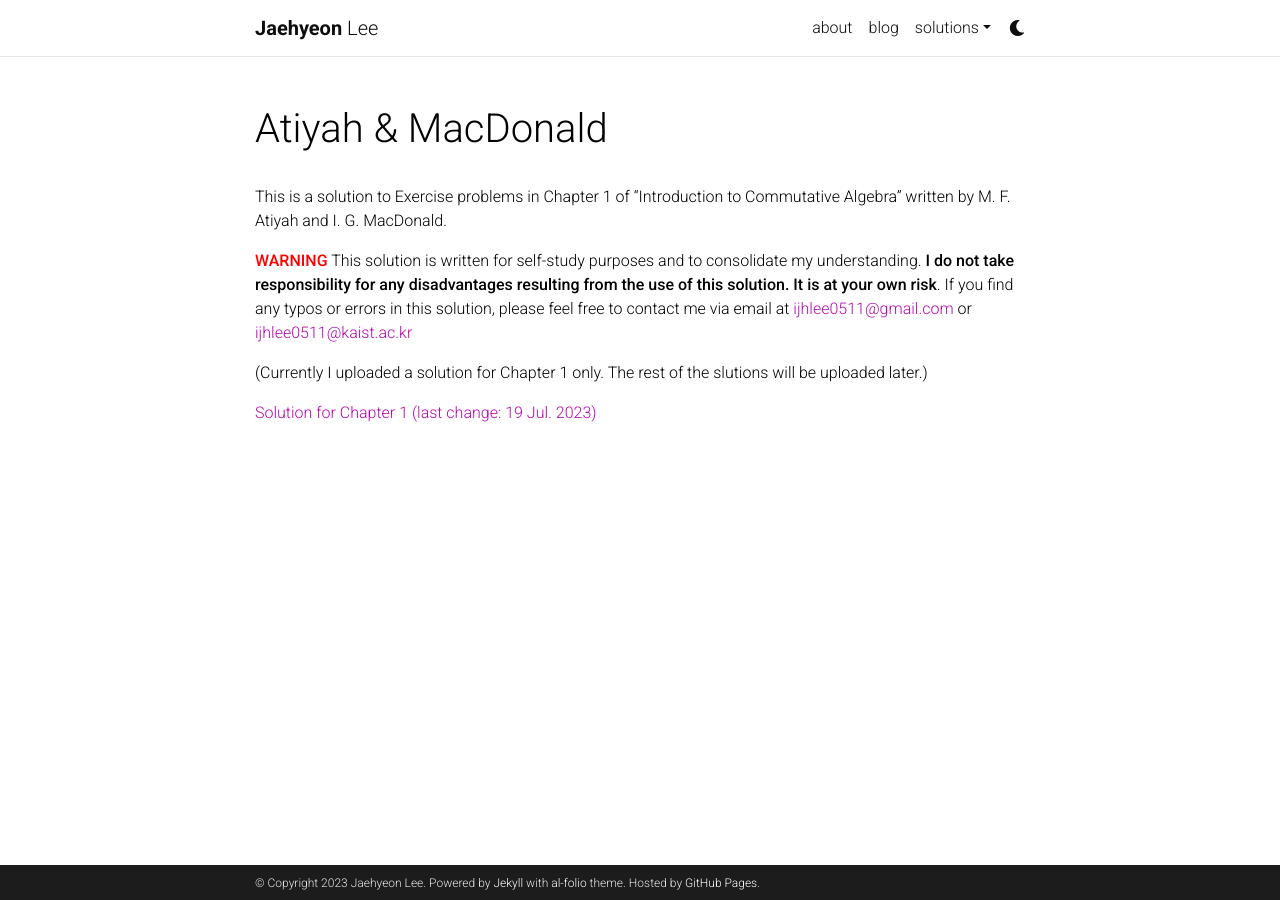
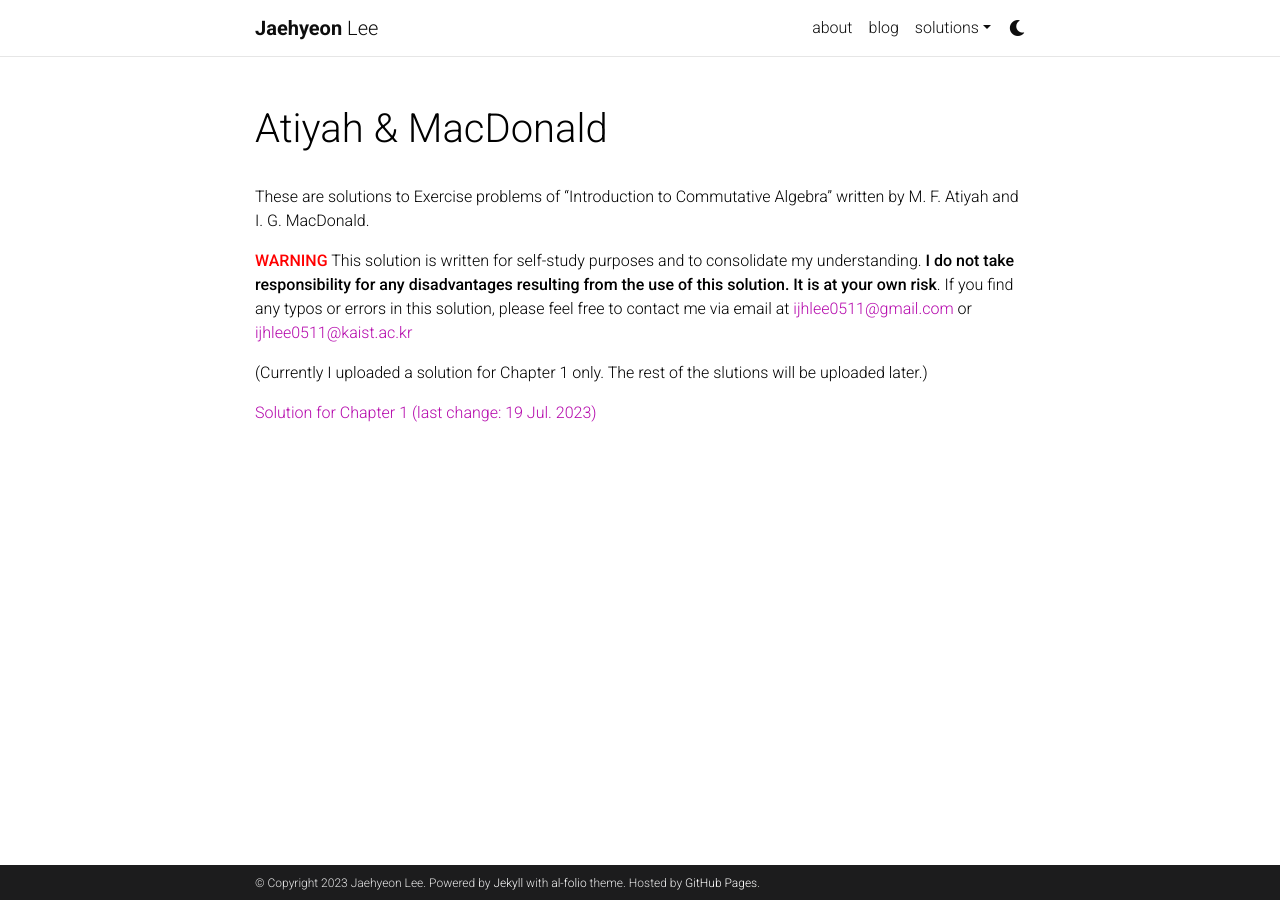
Before and after one commit to ijhlee0511/ijhlee0511.github.io, a Jekyll site: the page built from _pages/AtiyahMcdonald.md, in a window 1280 px wide. Built offline with Jekyll 4.4.1, drawn with Linux system fonts in a browser that asks for light colours; comment, search, counter and statistics services are not loaded; a style sheet for code colours, icons or effects is not loaded.

Commit message:
Update AtiyahMcdonald.md

```diff
--- a/_pages/AtiyahMcdonald.md
+++ b/_pages/AtiyahMcdonald.md
@@ -5,7 +5,7 @@ permalink: /AtiyahMcdonald/
 subtitle:
 ---
 
-This is a solution to Exercise problems in Chapter 1 of “Introduction to Commutative Algebra" written by M. F. Atiyah and I. G. MacDonald.
+These are solutions to Exercise problems of “Introduction to Commutative Algebra" written by M. F. Atiyah and I. G. MacDonald.
 
 **<span style="color:red">WARNING</span>** This solution is written for self-study purposes and to consolidate my understanding. **I do not take responsibility for any disadvantages resulting from the use of this solution. It is at your own risk**. If you find any typos or errors in this solution, please feel free to contact me via email at
 [ijhlee0511@gmail.com](mailto:ijhlee0511@gmail.com) or [ijhlee0511@kaist.ac.kr](mailto:ijhlee0511@kaist.ac.kr)
```
